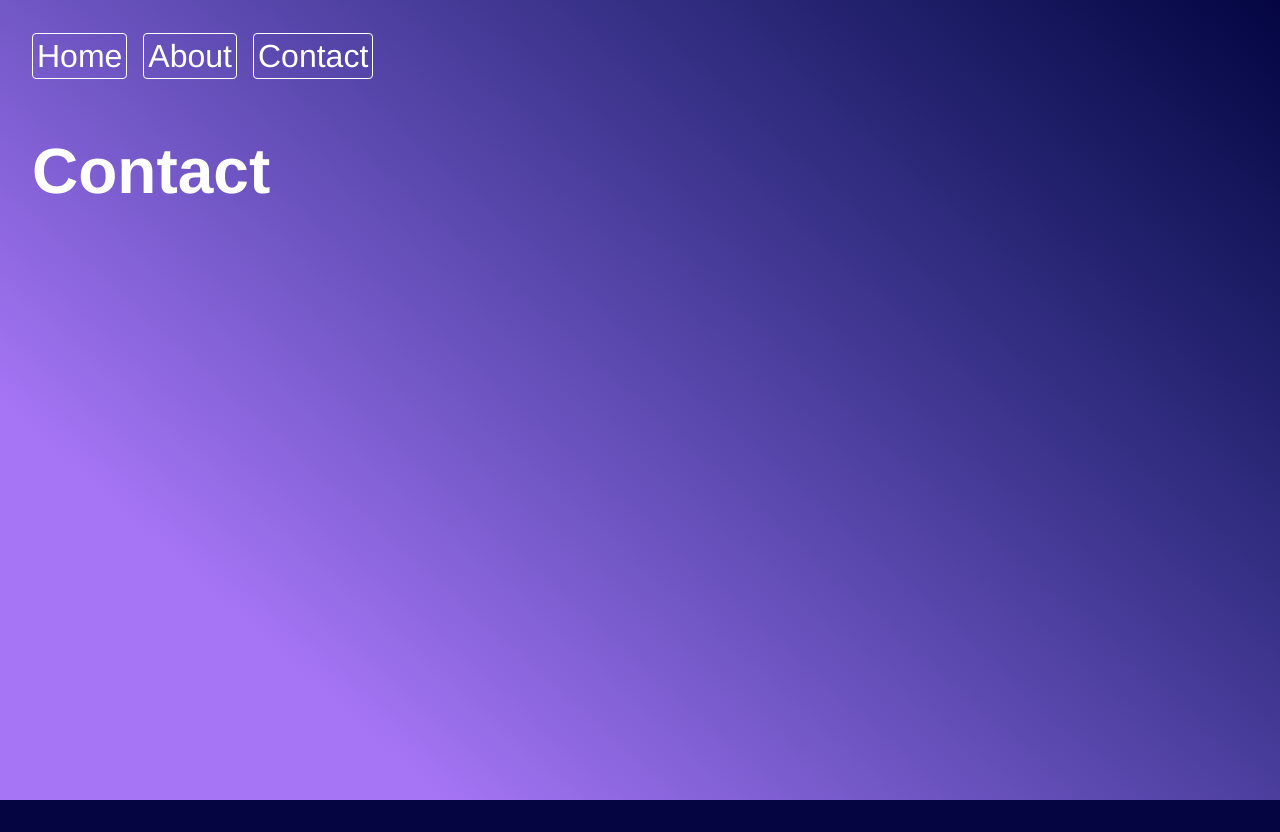
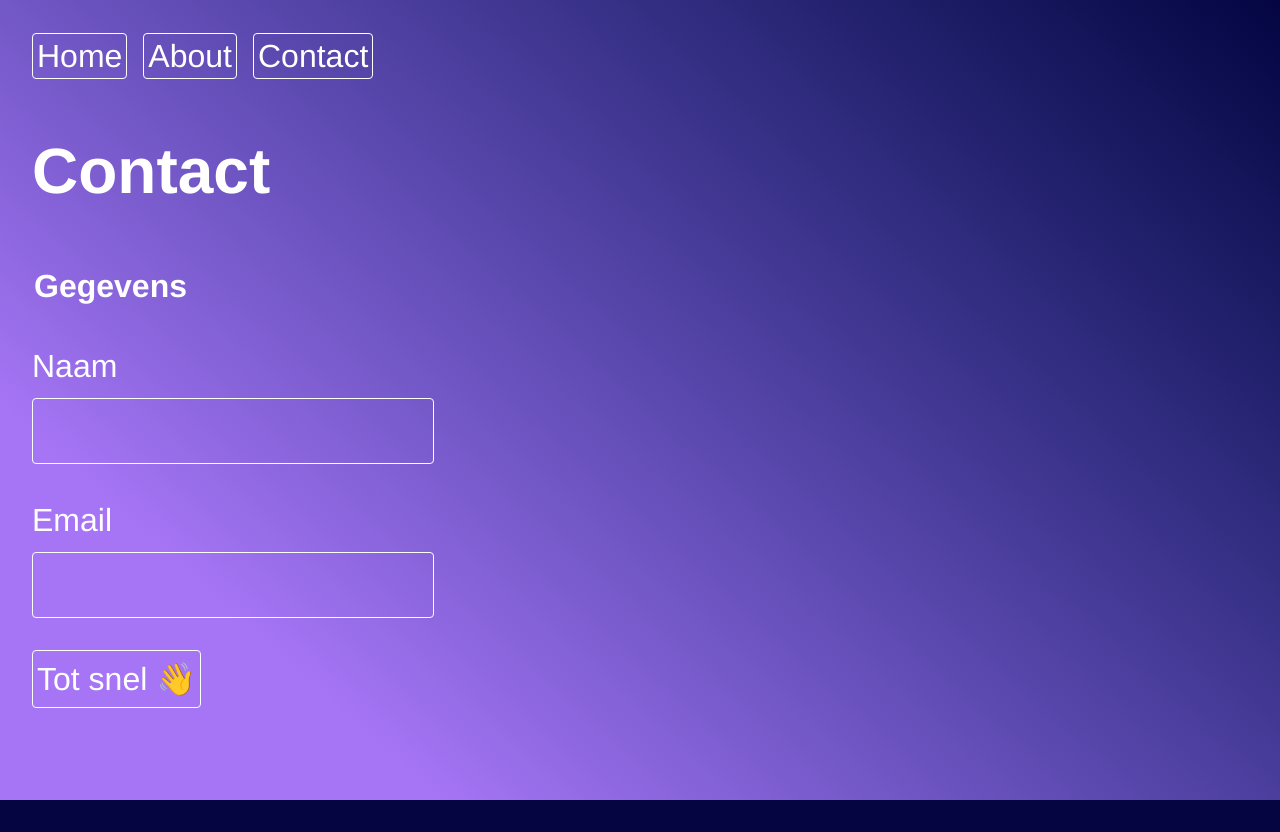
Before and after one commit to ju5tu5/squadpage-sveltekit, a SvelteKit app: page /contact in a window 1280 px wide. Built offline with nearby package versions, Linux system fonts and the light colour scheme.

Commit message:
Added content && tweaked styling

```diff
--- a/src/routes/+page.svelte
+++ b/src/routes/+page.svelte
@@ -95,12 +95,12 @@
     overflow:hidden;
     padding:0 0 .25rem;
     text-decoration:none;
-    background-color: hsl(145, 98%, 22%);
-    color:hsl(68, 100%, 68%);
+    background-color: hsl(276, 97%, 39%);
+    color:hsl(323, 97%, 77%);
     transition:.25s
   }
   ul li a:hover {
-    background-color: hsl(145, 87%, 15%);
+    background-color: hsl(282, 65%, 27%);
   }
   span {
     display:flex;
--- a/src/routes/[id]/+page.server.js
+++ b/src/routes/[id]/+page.server.js
@@ -1,7 +1,6 @@
 import fetchJson from "$lib/fetch-json"
 
 export async function load({params}) {
-  console.log('PARAMS', params)
   const url = `https://fdnd.directus.app/items/person/${params.id}`
 
   const person = await fetchJson(url)
--- a/src/routes/contact/+page.svelte
+++ b/src/routes/contact/+page.svelte
@@ -1 +1,63 @@
 <h1>Contact</h1>
+
+<form action="/contact">
+  <fieldset>
+    <legend>Gegevens</legend>
+    <p>
+      <label for="name">Naam</label>
+      <input type="text" id="name">
+    </p>
+    <p>
+      <label for="email">Email</label>
+      <input type="email" id="email">
+    </p>
+
+    <button>Tot snel 👋</button>
+  </fieldset>
+</form>
+
+<style>
+  form {
+    display: flex;
+    flex-direction: column;
+    align-items: flex-start;
+  }
+
+  fieldset {
+    all: unset
+  }
+
+  fieldset p {
+    display: flex;
+    gap:.5rem;
+    flex-direction: column;
+    border:none;
+  }
+
+  legend {
+    font-weight: bold;
+  }
+
+  fieldset input {
+    all: unset;
+    border:1px solid var(--primary);
+    border-radius:.25rem;
+    padding: .5rem;
+    width:30vw;
+  }
+
+  button {
+    all:unset;
+    border:1px solid var(--primary);
+    padding:.25rem;
+    border-radius:.25rem;
+    cursor: pointer;
+    transition:.25s
+  }
+
+  button:hover {
+    translate: -2px -2px;
+    background-color: rebeccapurple;
+    color:#fff;
+  }
+</style>
```
Also changed, not shown: src/routes/about/+page.svelte (+21 -0 lines).
